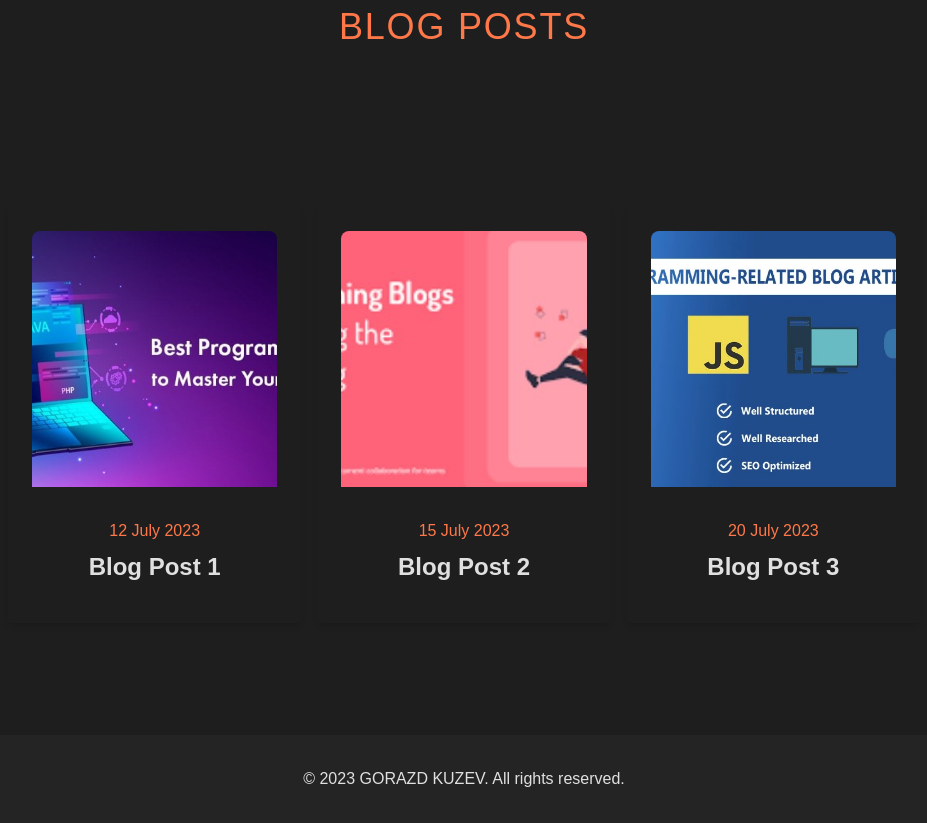
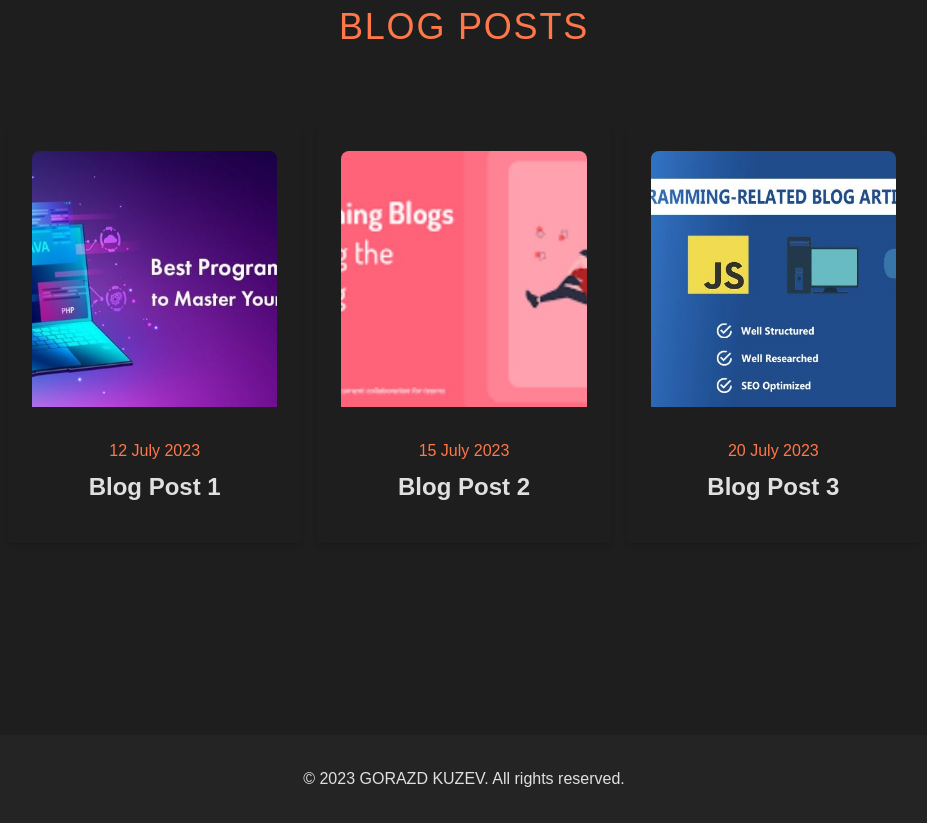
Before and after one commit to gorazdKuzev12/My-portfolio, a Next.js app: page / in a window 1280 px wide. Shown: the part 3520-4343 px from the top of the page, without its empty margins (176-1103 px from the left). Built offline with nearby package versions, Linux system fonts and the light colour scheme.

Commit message:
feat: Fix margin

```diff
--- a/src/components/Blog/index.tsx
+++ b/src/components/Blog/index.tsx
@@ -45,7 +45,7 @@
             {"BLOG POSTS"}
           </h1>
         </div>
-        <div className="grid grid-cols-1 md:grid-cols-2 lg:grid-cols-3 gap-4 mt-20 sm:mt-40">
+        <div className="grid grid-cols-1 md:grid-cols-2 lg:grid-cols-3 gap-4 mt-20 sm:mt-25">
           {posts.map((post) => (
             <div
               key={post.id}
```
